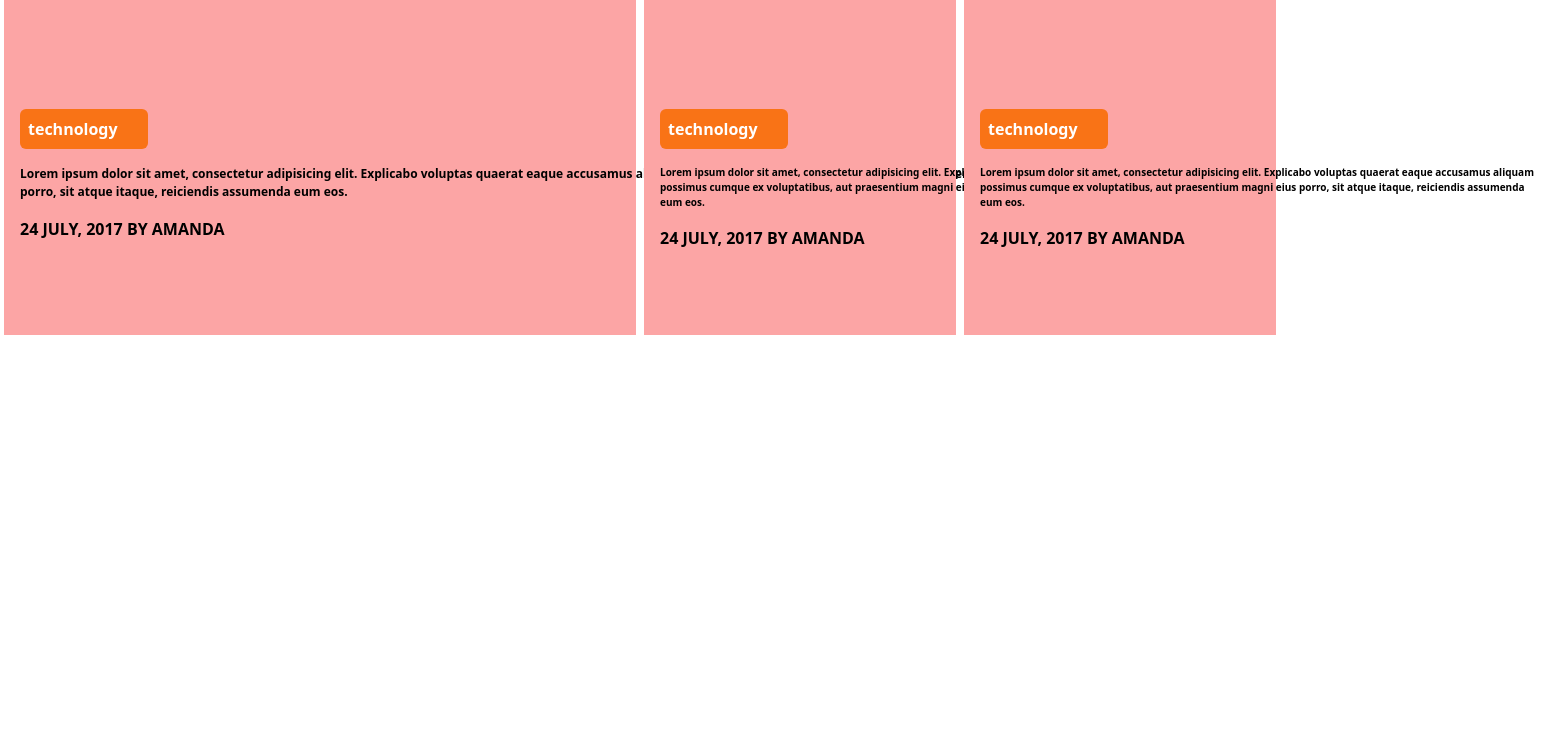
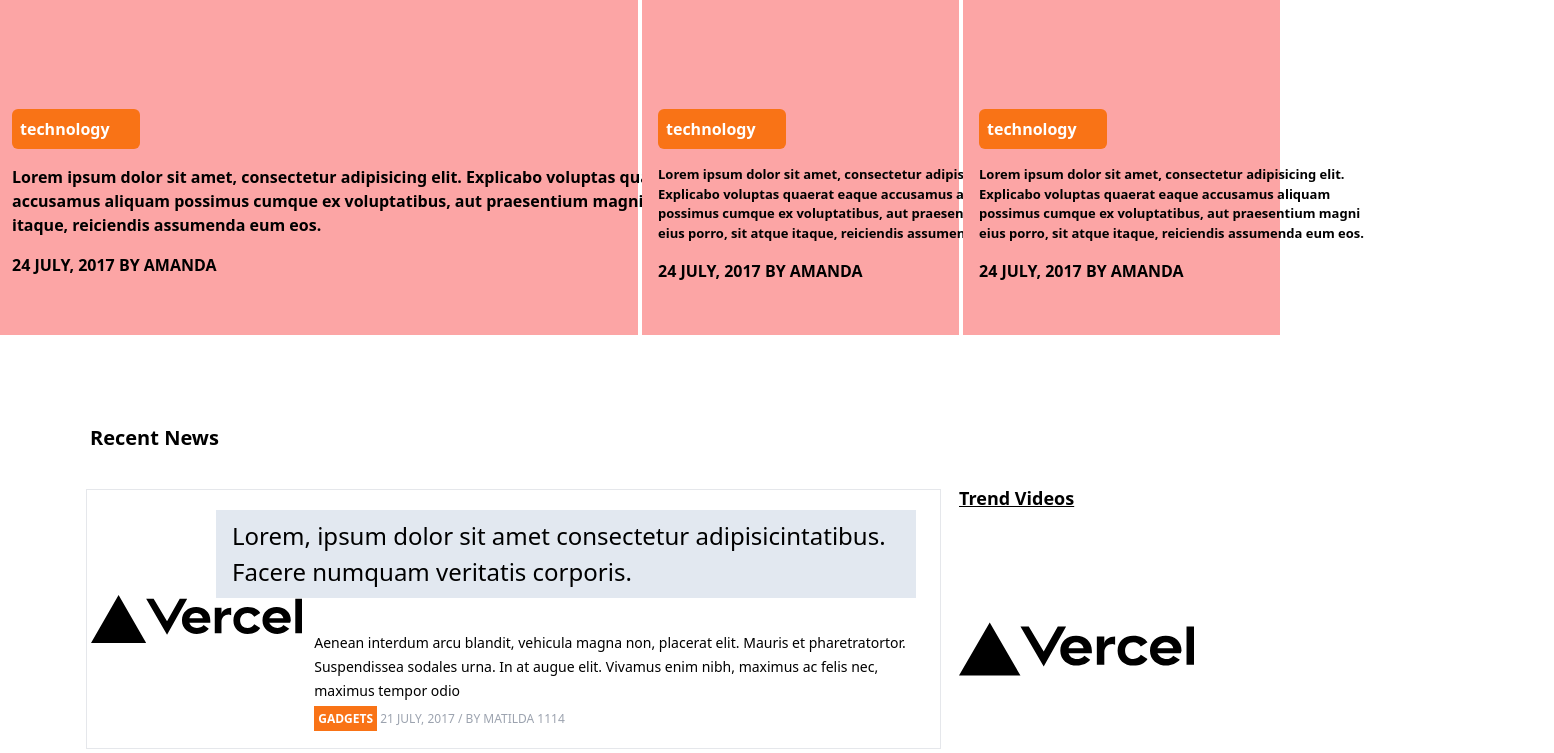
Before and after one commit to erknmckr1/blog_app, a Next.js app in the folder app/: page / in a window 1280 px wide. Shown: the part 546-1299 px from the top of the page, 1554 px wide, since content can reach past the window. Before the commit the page ends 885 px from the top, so only its background shows below. Built offline with nearby package versions, Linux system fonts and the light colour scheme.

Commit message:
Homepage section part was made

```diff
--- a/app/components/Carousel.jsx
+++ b/app/components/Home/Carousel.jsx
@@ -1,11 +1,11 @@
 import React from "react";
-import Image from "next/image";
+
 function Carousel() {
   return (
     <div className="w-screen h-[810px]   ">
-      <div className="w-full h-full flex flex-col sm:flex-row justify-between items-center py-1">
+      <div className="w-full h-full flex flex-col sm:flex-row justify-between items-center py-1 ">
         {/* new card 1  */}
-        <div className="h-[500px] sm:h-full sm:w-1/2 w-full  m-1 relative  ">
+        <div className="h-[500px] sm:h-full sm:w-1/2 w-full relative   ">
           {/* img */}
           <div className="w-full h-full sm:flex justify-center items-center p-2 bg-red-300">
             <img
@@ -15,11 +15,11 @@ function Carousel() {
             />
           </div>
           {/* text */}
-          <div className="sm:w-[1100px] w-full sm:h-[250px] px-4 py-6 absolute bottom-0 text-black flex flex-col sm:gap-y-4 gap-y-1  font-semibold ">
+          <div className=" w-full sm:h-[250px] ml-3 py-6 absolute bottom-0 text-black flex flex-col sm:gap-y-4 gap-y-1  font-semibold ">
             <span className="sm:w-32 w-24  px-2 py-1 h-10 bg-orange-500 text-white flex items-center justify-start rounded-md">
               technology
             </span>
-            <span className="text-black text-[12px]">
+            <span className="text-black text-[16px] lg:w-[800px]">
               {" "}
               Lorem ipsum dolor sit amet, consectetur adipisicing elit.
               Explicabo voluptas quaerat eaque accusamus aliquam possimus cumque
@@ -30,9 +30,9 @@ function Carousel() {
           </div>
         </div>
         {/* new cards 2  */}
-        <div className="sm:w-1/2 w-full h-full flex flex-col sm:flex-row gap-2 m-1">
+        <div className="sm:w-1/2 w-full h-full flex flex-col sm:flex-row gap-x-1 mt-1 sm:mt-0 sm:ml-1">
             {/* 1 */}
-          <div className="sm:w-1/2 2-full h-full  bg-black relative">
+          <div className="sm:w-1/2 w-full h-full  bg-black relative">
             <div className="w-full h-full sm:flex justify-center items-center p-2 bg-red-300">
               <img
                 className="object-fill hover:scale-110 duration-300 transition-all ease-in-out"
@@ -41,11 +41,11 @@ function Carousel() {
               />
             </div>
               {/* text */}
-          <div className="sm:w-[590px] w-full sm:h-[250px]  sm:px-4 sm:py-6 absolute bottom-0 text-black flex flex-col sm:gap-y-4 gap-y-1  font-semibold ">
+          <div className=" w-full sm:h-[250px]  sm:px-4 sm:py-6 absolute bottom-0 text-black flex flex-col sm:gap-y-4 gap-y-1  font-semibold ">
             <span className="sm:w-32 w-24  sm:px-2 sm:py-1 sm:h-10 bg-orange-500 text-white flex items-center justify-start rounded-md">
               technology
             </span>
-            <span className="text-black text-[10px]">
+            <span className="text-black lg:w-[400px] text-[13px]">
               {" "}
               Lorem ipsum dolor sit amet, consectetur adipisicing elit.
               Explicabo voluptas quaerat eaque accusamus aliquam possimus cumque
@@ -56,7 +56,7 @@ function Carousel() {
           </div>
           </div>
           {/* 2 */}
-          <div className="sm:w-1/2 2-full h-full  bg-black relative">
+          <div className="sm:w-1/2 w-full h-full  bg-black relative mt-1 sm:mt-0">
             <div className="w-full h-full sm:flex justify-center items-center p-2 bg-red-300">
               <img
                 className="object-fill hover:scale-110 duration-300 transition-all ease-in-out"
@@ -65,11 +65,11 @@ function Carousel() {
               />
             </div>
               {/* text */}
-          <div className="sm:w-[590px] w-full sm:h-[250px]  sm:px-4 sm:py-6 absolute bottom-0 text-black flex flex-col sm:gap-y-4 gap-y-1  font-semibold ">
+          <div className=" w-full sm:h-[250px]  sm:px-4 sm:py-6 absolute bottom-0 text-black flex flex-col sm:gap-y-4 gap-y-1  font-semibold ">
             <span className="sm:w-32 w-24  sm:px-2 sm:py-1 sm:h-10 bg-orange-500 text-white flex items-center justify-start rounded-md">
               technology
             </span>
-            <span className="text-black text-[10px]">
+            <span className="text-black text-[13px] lg:w-[400px]">
               {" "}
               Lorem ipsum dolor sit amet, consectetur adipisicing elit.
               Explicabo voluptas quaerat eaque accusamus aliquam possimus cumque
--- /dev/null
+++ b/app/components/Home/Section.jsx
@@ -0,0 +1,132 @@
+import React from "react";
+
+function Section() {
+  return (
+    <section className="py-10 lg:py-20 w-screen h-auto">
+      <div className="w-full h-full flex justify-center ">
+        <div className=" lg:container w-full p-1">
+          <h1 className="px-4 font-semibold text-[20px]">Recent News</h1>
+          <div className="w-full h-full flex flex-col sm:flex-row justify-between ">
+            {/* left side */}
+            <div className="lg:w-3/4 m-3 h-auto  ">
+              <NewCard />
+              <NewCard />
+              <NewCard />
+            </div>
+            {/* right side */}
+            <div className="lg:w-1/4 m-3">
+              <Article/>
+              <PopularPost/>
+              <PopularPost/>
+            </div>
+          </div>
+        </div>
+      </div>
+    </section>
+  );
+}
+
+export default Section;
+
+
+// left side
+export function NewCard() {
+  return (
+    <div className="lg:w-[855px] lg:h-[260px] h-[580px] border p-1 my-6  ">
+      <div className="w-full h-full flex flex-col lg:flex-row relative">
+        {/* img */}
+        <img className="lg:w-1/4 w-full h-full  hover:scale-90 transition-all duration-300" src="/vercel.svg" alt="" />
+        {/* text side */}
+        <div className="flex flex-col w-full h-full">
+          {/* text-1 */}
+          <span className="lg:text-[24px] lg:w-[700px] mt-4 py-2   px-4 bg-slate-200 static lg:absolute right-5">
+            Lorem, ipsum dolor sit amet consectetur adipisicintatibus. Facere
+            numquam veritatis corporis.
+          </span>
+          {/* text & date */}
+          <div className="static lg:absolute lg:bottom-2 px-3 mt-2 lg:mt-0 ">
+          <span className="text-[14px]">
+            Aenean interdum arcu blandit, vehicula magna non, placerat elit.
+            Mauris et pharetratortor. Suspendissea sodales urna. In at augue
+            elit. Vivamus enim nibh, maximus ac felis nec, maximus tempor odio
+          </span>
+         <div className=" text-[12px] py-2 text-gray-400">
+            <span className="bg-orange-500 p-1 font-semibold text-white">GADGETS</span>
+            <span> 21 JULY, 2017 /</span>
+            <span> BY MATILDA</span>
+            <span> 1114</span>
+         </div>
+          </div>
+        </div>
+      </div>
+    </div>
+  );
+}
+
+// right side trend
+
+export function Article() {
+  return (
+    <div className="w-full h-auto mt-5">
+        <div className="h-auto">
+          {/* title */}
+            <h1 className="font-semibold mb-8 text-[18px] underline">Trend Videos</h1>
+            <div className="p-2 lg:p-0">
+              {/* img */}
+              <img className="h-[210px] hover:scale-90 transition-all duration-300" src="vercel.svg" alt="" />
+              {/* subject */}
+              <span className="py-4 font-semibold text-[20px] tracking-tighter leading-3	">Lorem ipsum dolor sit amet consectetur.</span>
+            </div>
+            <div className="p-2 lg:p-0">
+              {/* img */}
+              <img className="h-[210px] hover:scale-90 transition-all duration-300" src="vercel.svg" alt="" />
+              {/* subject */}
+              <span className="py-4 font-semibold text-[20px] tracking-tighter leading-3">Lorem ipsum dolor sit amet consectetur.</span>
+            </div>
+            <div className="p-2 lg:p-0">
+              {/* img */}
+              <img className="h-[210px] hover:scale-90 transition-all duration-300" src="vercel.svg" alt="" />
+              {/* subject */}
+              <span className="py-4 font-semibold text-[20px] tracking-tighter leading-3  ">Lorem ipsum dolor sit amet consectetur.</span>
+            </div>
+        </div>
+
+    </div>
+  )
+}
+
+// right side populer post
+
+export function PopularPost() {
+  return (
+    <div className="mt-10">
+      <h1 className="font-semibold mb-8 text-[18px] underline">Populer Post</h1>
+      <div>
+        {/* 1 */}
+        <div className="flex gap-x-3">
+          <img className="w-[50px]" src="vercel.svg" alt="" />
+          <div className="flex flex-col">
+          <span className="font-semibold leading-[24px]">Lorem ipsum dolor sit amet consectetur.</span>
+          <span className="text-[10px] py-2">12 JAN, 2016</span>
+          </div>
+        </div>
+        {/* 2 */}
+        <div className="flex gap-x-3">
+          <img className="w-[50px]" src="vercel.svg" alt="" />
+          <div className="flex flex-col">
+          <span className="font-semibold leading-[24px]">Lorem ipsum dolor sit amet consectetur.</span>
+          <span className="text-[10px] py-2">12 JAN, 2016</span>
+          </div>
+        </div>
+        {/* 3 */}
+        <div className="flex gap-x-3">
+          <img className="w-[50px]" src="vercel.svg" alt="" />
+          <div className="flex flex-col">
+          <span className="font-semibold leading-[24px]">Lorem ipsum dolor sit amet consectetur.</span>
+          <span className="text-[10px] py-2">12 JAN, 2016</span>
+          </div>
+        </div>
+      </div>
+    </div>
+  )
+}
--- a/app/pages/index.js
+++ b/app/pages/index.js
@@ -1,5 +1,6 @@
 import Header from "@/components/layout/Header";
-import Carousel from "@/components/Carousel";
+import Carousel from "@/components/Home/Carousel";
+import Section from "@/components/Home/Section";
 import React from 'react';
 import 'tailwindcss/tailwind.css';
 export default function Home() {
@@ -7,6 +8,7 @@ export default function Home() {
   <div className="">
      <Header/>
      <Carousel/>
+     <Section/>
   </div>
   );
 }
```
